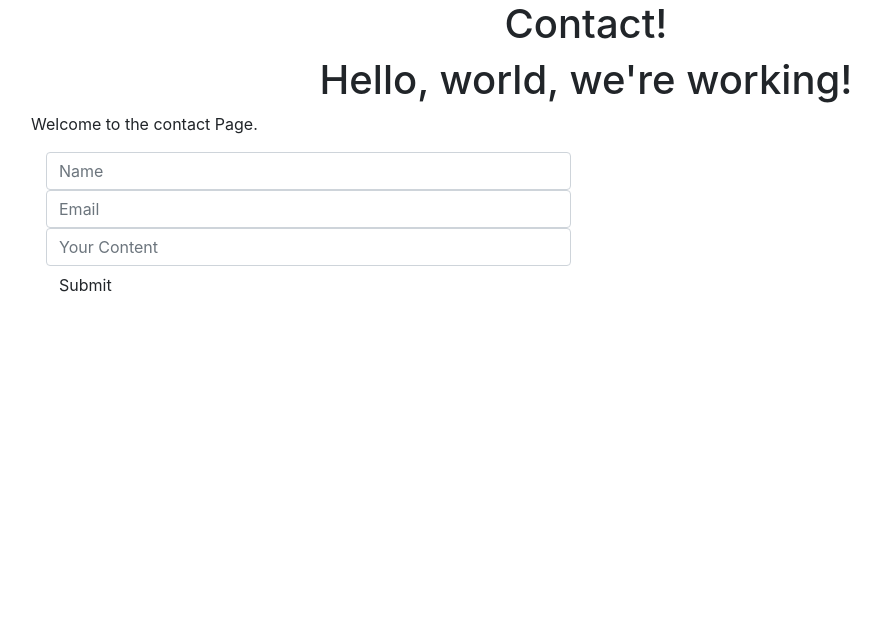
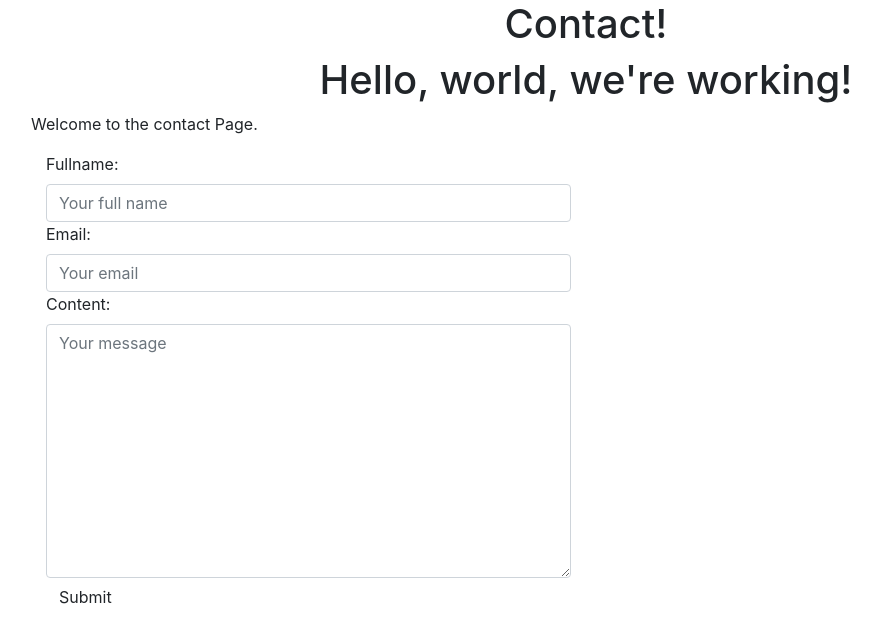
Before and after one commit to becsun/ecommerce-site, a Django app: page /contact/ in a window 1280 px wide. Shown: the top 643 px of the page, without its empty margins (54-935 px from the left). Run offline with Django 3.2, Linux system fonts and the light colour scheme.

Commit message:
forms made with django forms instead of HTML

```diff
--- /dev/null
+++ b/hong/forms.py
@@ -0,0 +1,32 @@
+from django import forms
+
+class ContactForm(forms.Form):
+    fullname = forms.CharField(
+                widget=forms.TextInput(
+                  attrs={
+                    'class':'form-control',
+                    'placeholder':'Your full name'
+                  }
+                  )
+    )
+    email =    forms.EmailField(
+                widget=forms.EmailInput(
+                  attrs={
+                    'class':'form-control',
+                    ' placeholder':'Your email'
+                  }
+                  )
+    )
+    content =  forms.CharField(
+                widget=forms.Textarea(
+                  attrs={
+                    'class':'form-control',
+                    'placeholder':'Your message'}
+                )
+    )
+      # example of validations
+    # def clean_email(self):
+    #   email = self.cleaned_data.get('email')
+    #   if not 'gmail.com' in email:
+    #       raise forms.ValidationError('Email is not valid')
+    #   return email
--- a/hong/views.py
+++ b/hong/views.py
@@ -1,5 +1,7 @@
 from django.http import HttpResponse
 from django.shortcuts import render
+
+from .forms import ContactForm
 
 def home_page(request):
   context = {
@@ -9,23 +11,27 @@ def home_page(request):
   return render(request, "home_page.html", context)
 
 def about_page(request):
-    context = {
+  context = {
     "title":"About Page!",
     "content":"Welcome to the about page."
   }
-    return render(request, "home_page.html", context)
+  return render(request, "home_page.html", context)
 
 def contact_page(request):
-    context = {
+  contact_form = ContactForm(request.POST or None)
+  context = {
     "title":"Contact!",
-    "content":"Welcome to the contact Page."
-    }
-    if request.method == "POST":
-        print(request.POST)
-        print(request.POST.get('fullname'))
-        print(request.POST.get('email'))
-        print(request.POST.get('content'))
-    return render(request, "contact/view.html", context)
+    "content":"Welcome to the contact Page.",
+    "form":contact_form
+  }
+  if contact_form.is_valid():
+    print(contact_form.cleaned_data)
+  # if request.method == "POST":
+      # print(request.POST)
+      # print(request.POST.get('fullname'))
+      # print(request.POST.get('email'))
+      # print(request.POST.get('content'))
+  return render(request, "contact/view.html", context)
 
 
 def home_page_old(request):
--- a/templates/contact/view.html
+++ b/templates/contact/view.html
@@ -21,10 +21,8 @@
           <p>{{ content }}</p>
           <div class='col-sm-6 col-12>'>
             <form method='POST'> {% csrf_token %}
-              <input type='text' class='form-control' placeholder='Name' name='fullname'>
-              <input type='text' class='form-control' placeholder='Email' name='email'>
-              <input type='text' class='form-control' placeholder='Your Content' name='content'>
-              <button type='submit' class='btn btn-default'>Submit</button>
+                {{ form }}
+                <button type='submit' class='btn btn-default'>Submit</button>
             </form>
           </div>
         </div>
```
